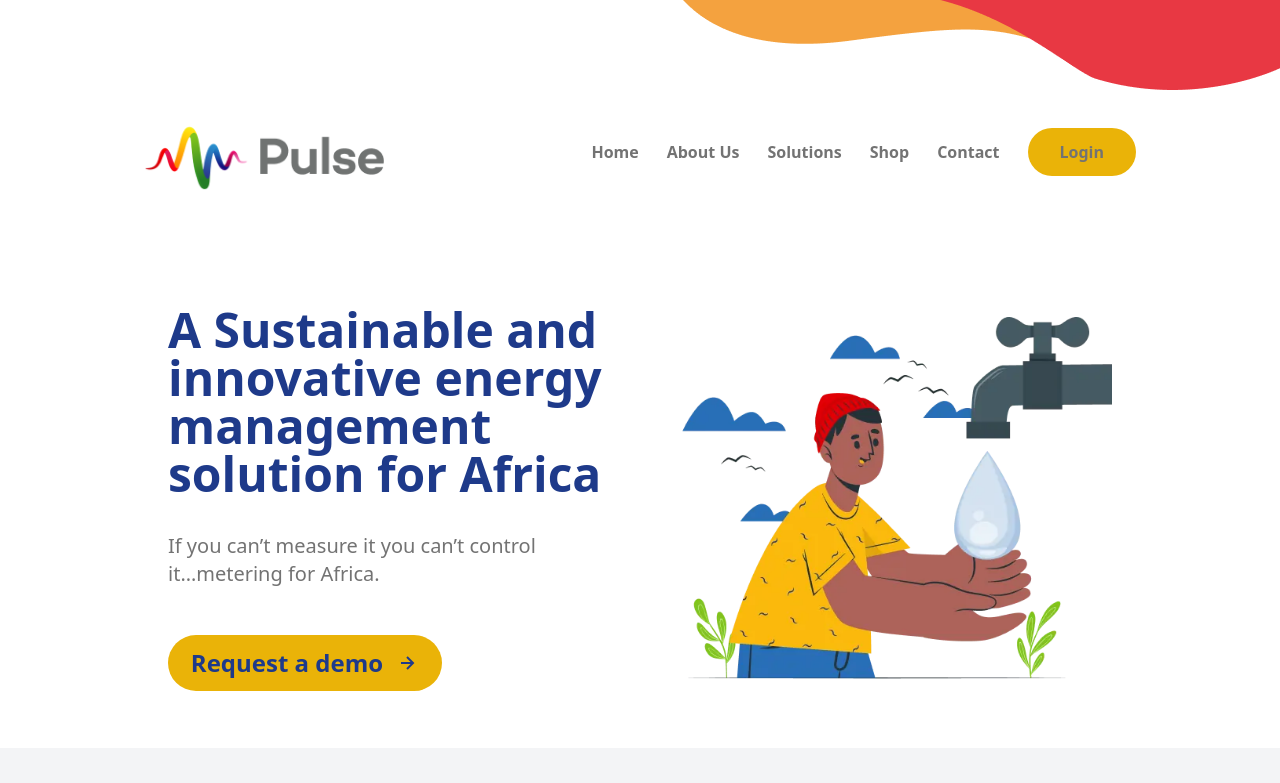
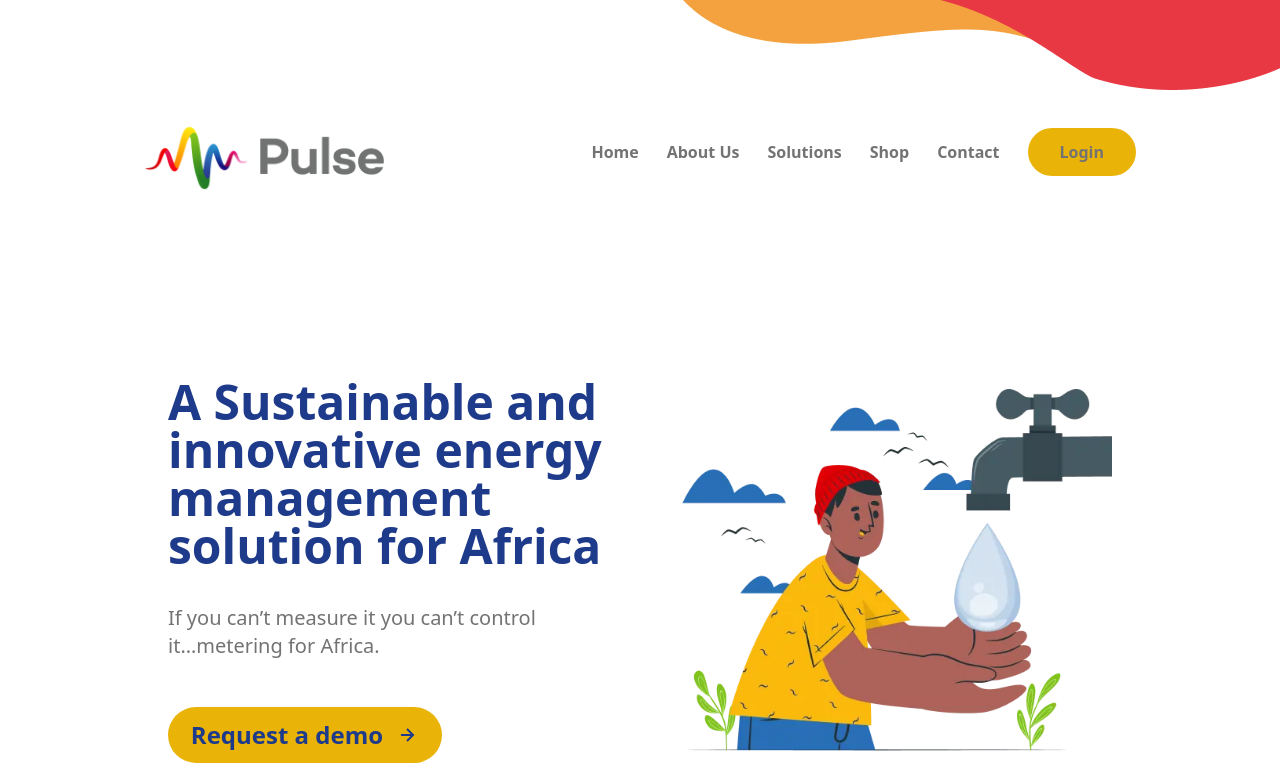
Before and after one commit to PhillipNzau/pulse-network, an Angular app: page / in a window 1280 px wide. Shown: the top 783 px of the page. Built offline with nearby package versions, Linux system fonts and the light colour scheme.

Commit message:
home page fix

```diff
--- a/src/app/pages/page.component.html
+++ b/src/app/pages/page.component.html
@@ -1,5 +1,7 @@
-<app-navbar (myMenu)="isMenuOpen = !isMenuOpen"></app-navbar>
-<section [ngClass]="{ hidden: isMenuOpen }">
+<div class="md:absolute md:w-full">
+  <app-navbar (myMenu)="isMenuOpen = !isMenuOpen"></app-navbar>
+</div>
+<section class="md:pt-72" [ngClass]="{ hidden: isMenuOpen }">
   <router-outlet></router-outlet>
   <app-footer></app-footer>
 </section>
```
